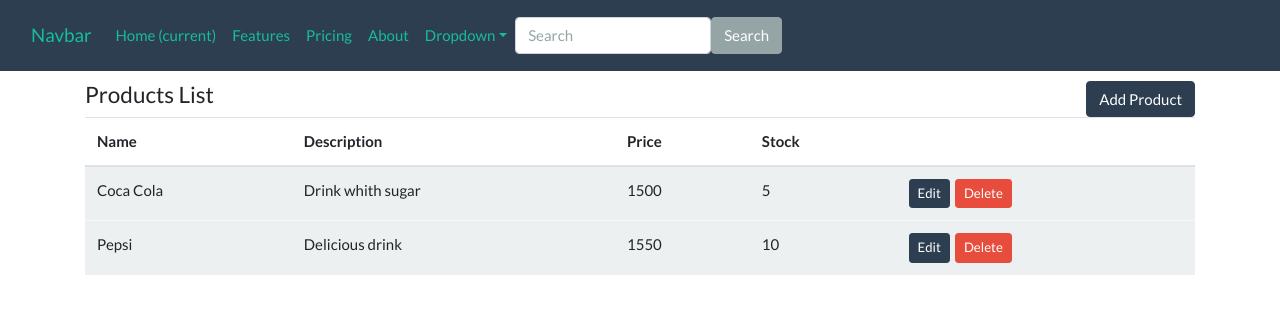
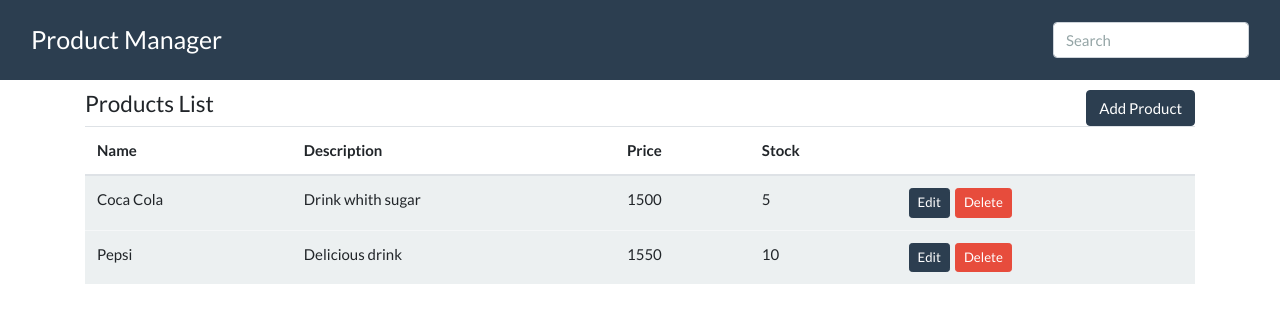
Before and after one commit to soandrade6/CRUD-Angular-Node-Express-TypeScript-Sequelize-MySQL, an Angular app in the folder frontend/: page / in a window 1280 px wide. Shown: the top 322 px of the page. Built offline with nearby package versions, Linux system fonts and the light colour scheme.

Commit message:
Navbar completed

```diff
--- a/frontend/src/app/components/navbar/navbar.component.css
+++ b/frontend/src/app/components/navbar/navbar.component.css
@@ -0,0 +1,4 @@
+.navbar-name {
+    color: #fff;
+    font-size: 25px;
+}
--- a/frontend/src/app/components/navbar/navbar.component.html
+++ b/frontend/src/app/components/navbar/navbar.component.html
@@ -1,40 +1,8 @@
 <nav class="navbar navbar-expand-lg bg-primary" data-bs-theme="dark">
-    <div class="container-fluid">
-      <a class="navbar-brand" href="#">Navbar</a>
-      <button class="navbar-toggler" type="button" data-bs-toggle="collapse" data-bs-target="#navbarColor01" aria-controls="navbarColor01" aria-expanded="false" aria-label="Toggle navigation">
-        <span class="navbar-toggler-icon"></span>
-      </button>
-      <div class="collapse navbar-collapse" id="navbarColor01">
-        <ul class="navbar-nav me-auto">
-          <li class="nav-item">
-            <a class="nav-link active" href="#">Home
-              <span class="visually-hidden">(current)</span>
-            </a>
-          </li>
-          <li class="nav-item">
-            <a class="nav-link" href="#">Features</a>
-          </li>
-          <li class="nav-item">
-            <a class="nav-link" href="#">Pricing</a>
-          </li>
-          <li class="nav-item">
-            <a class="nav-link" href="#">About</a>
-          </li>
-          <li class="nav-item dropdown">
-            <a class="nav-link dropdown-toggle" data-bs-toggle="dropdown" href="#" role="button" aria-haspopup="true" aria-expanded="false">Dropdown</a>
-            <div class="dropdown-menu">
-              <a class="dropdown-item" href="#">Action</a>
-              <a class="dropdown-item" href="#">Another action</a>
-              <a class="dropdown-item" href="#">Something else here</a>
-              <div class="dropdown-divider"></div>
-              <a class="dropdown-item" href="#">Separated link</a>
-            </div>
-          </li>
-        </ul>
-        <form class="d-flex">
-          <input class="form-control me-sm-2" type="search" placeholder="Search">
-          <button class="btn btn-secondary my-2 my-sm-0" type="submit">Search</button>
-        </form>
-      </div>
-    </div>
-  </nav>
+  <div class="container-fluid">
+    <a class="navbar-brand navbar-name" href="#">Product Manager</a>
+    <form class="d-flex">
+      <input class="form-control me-sm-2" type="search" placeholder="Search" />
+    </form>
+  </div>
+</nav>
```
